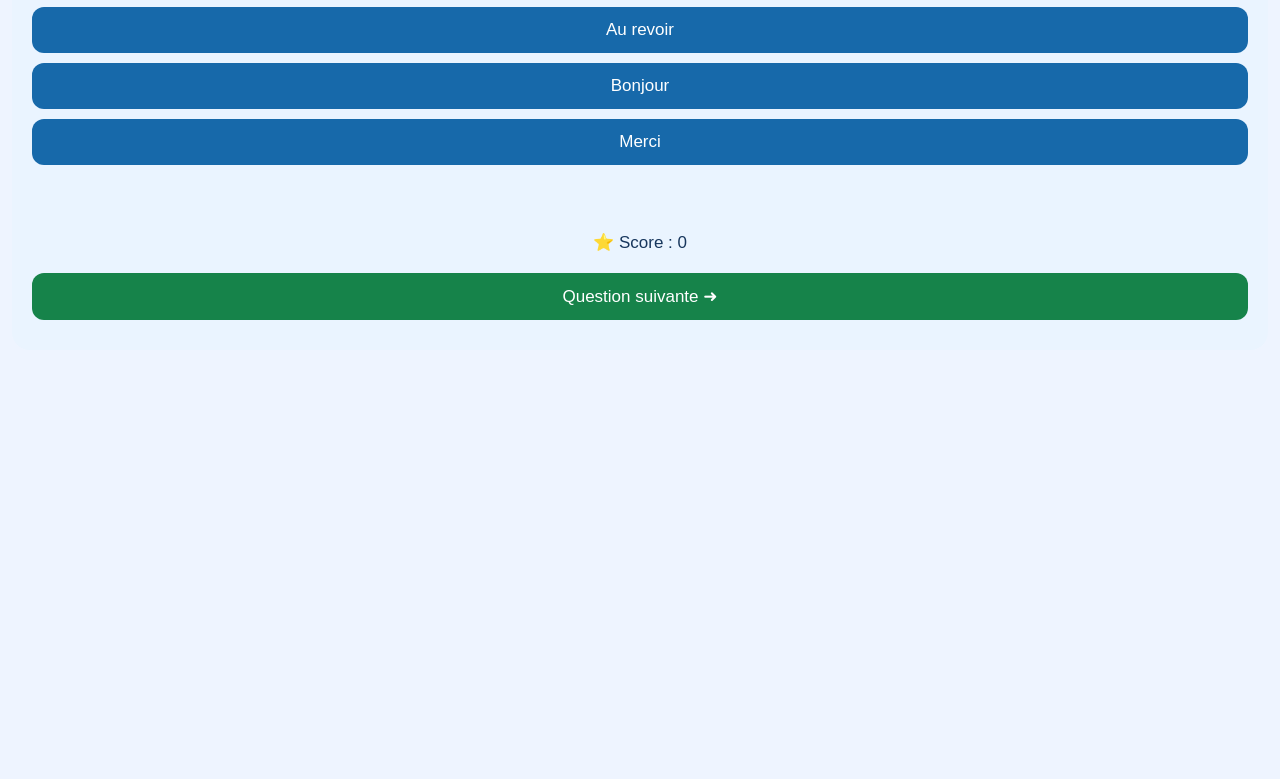
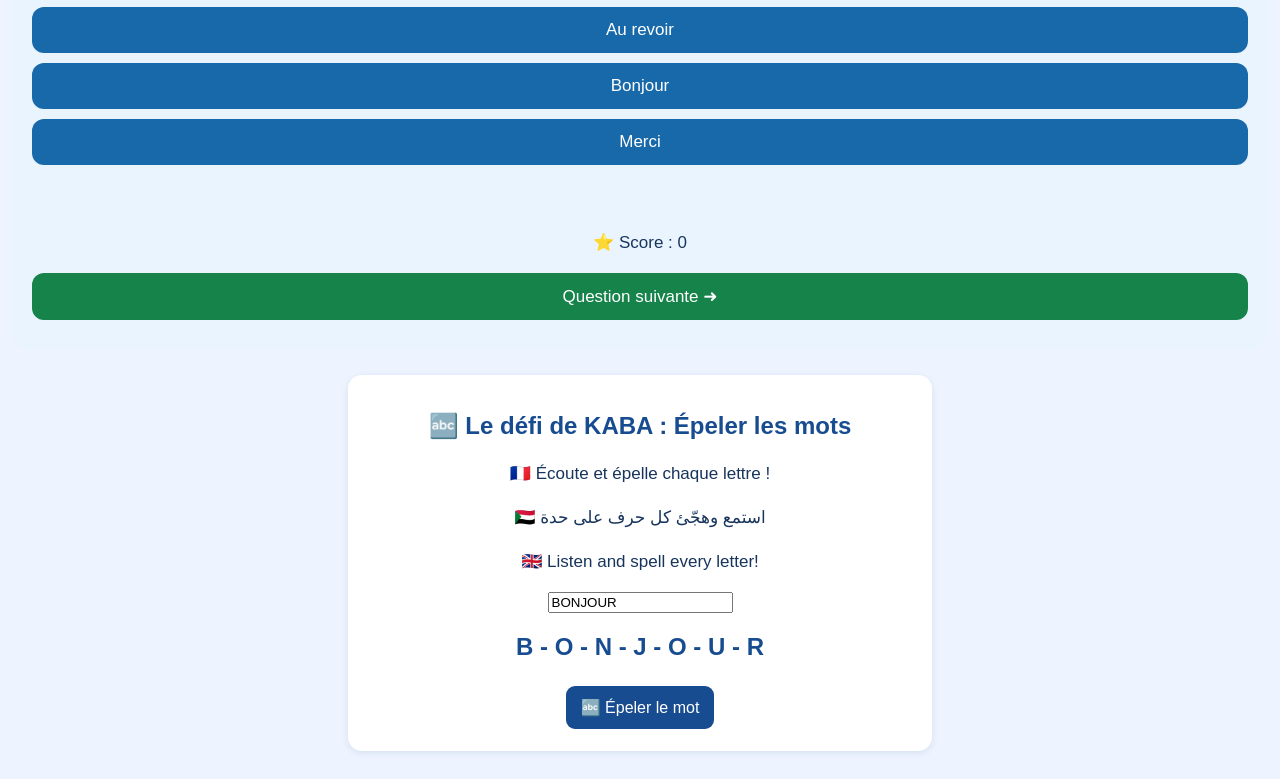
Before and after one commit to hamidabdelrahman47-star/KABA-french-, a plain HTML site: page a0.html in a window 1280 px wide. Shown: the part 8539-9318 px from the top of the page. Before the commit the page ends 8926 px from the top, so only its background shows below. Drawn offline with Linux system fonts and the light colour scheme.

Commit message:
Implement KABA spelling challenge section
Added a new spelling challenge section with input and button for user interaction.

```diff
--- a/a0.html
+++ b/a0.html
@@ -512,7 +512,7 @@ function kabaNext() {
   kabaShowQuestion();
 }
 
-function kabaRestart() {
+function kabaRestart() {ط
   kabaIndex = 0;
   kabaPoints = 0;
   document.getElementById("kaba-next").textContent =
@@ -521,10 +521,69 @@ function kabaRestart() {
   kabaShowQuestion();
 }
 
+
 kabaShowQuestion();
+
 </script>
+<section class="lesson" id="kaba-spelling">
+  <h2>🔤 Le défi de KABA : Épeler les mots</h2>
+  <p>🇫🇷 Écoute et épelle chaque lettre !</p>
+  <p>🇸🇩 استمع وهجّئ كل حرف على حدة</p>
+  <p>🇬🇧 Listen and spell every letter!</p>
+
+  <input id="kabaWord" type="text" value="BONJOUR"
+    placeholder="Écris un mot français">
+
+  <h2 id="kabaLetters">B - O - N - J - O - U - R</h2>
+
+  <button onclick="epelerMot(document.getElementById('kabaWord').value)">
+    🔤 Épeler le mot
+  </button>
+</section>
+
+<script>
+function epelerMot(mot) {
+  const lettres = mot.toUpperCase().split("");
+
+  const nomsLettres = {
+    A: "A", B: "Bé", C: "Cé",
+    D: "Dé", E: "E", F: "Èf",
+    G: "Gé", H: "Ache", I: "I",
+    J: "Ji", K: "Ka", L: "Èl",
+    M: "Èm", N: "Èn", O: "O",
+    P: "Pé", Q: "Ku", R: "Èr",
+    S: "Ès", T: "Té", U: "U",
+    V: "Vé", W: "Double Vé",
+    X: "Iks", Y: "I grec", Z: "Zède"
+  };
+
+  const synthese = window.speechSynthesis;
+  synthese.cancel();
+
+  let index = 0;
+
+  function prochaineLettre() {
+    if (index >= lettres.length) return;
+
+    const parole = new SpeechSynthesisUtterance(
+      nomsLettres[lettres[index]] || lettres[index]
+    );
+
+    parole.lang = "fr-FR";
+    parole.rate = 0.75;
+
+    parole.onend = function() {
+      index++;
+      setTimeout(prochaineLettre, 300);
+    };
+
+    synthese.speak(parole);
+  }
+
+  prochaineLettre();
+}
+</script>
+
 
 </body>
 </html>
-</body>
-</html>
```
